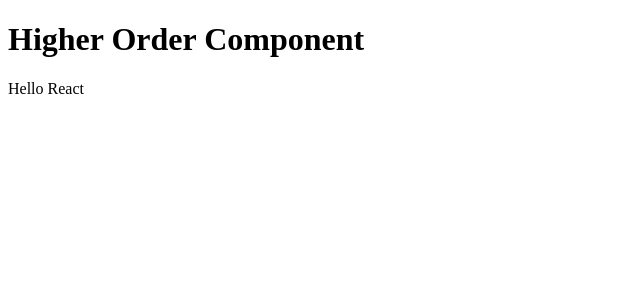
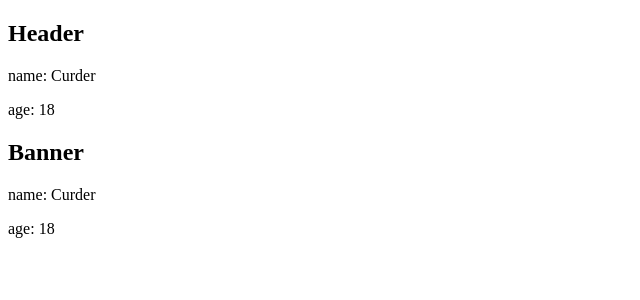
Before and after one commit to curder/react-demo, a React (Create React App) app in the folder 03-create-react-app/: page / in a window 1280 px wide. Shown: the top 300 px of the page, without its empty margins (0-640 px from the left). Built offline with nearby package versions, Linux system fonts and the light colour scheme.

Commit message:
feat: add Higher Order Component with injected props and update README

```diff
--- /dev/null
+++ b/03-create-react-app/src/16-highter-order-enhanced-props/App.jsx
@@ -0,0 +1,16 @@
+import React, { PureComponent } from 'react'
+import Header from './Header'
+import Banner from './Banner'
+
+export class App extends PureComponent {
+    render() {
+        return (
+            <div>
+                <Header />
+                <Banner />
+            </div>
+        )
+    }
+}
+
+export default App
--- /dev/null
+++ b/03-create-react-app/src/16-highter-order-enhanced-props/Banner.jsx
@@ -0,0 +1,17 @@
+import React, { PureComponent } from 'react'
+import EnhancedProps from './hoc/enhancedProps'
+
+export class Banner extends PureComponent {
+    render() {
+
+        return (
+            <div>
+                <h2>Banner</h2>
+                <p>name: {this.props.name}</p>
+                <p>age: {this.props.age}</p>
+            </div>
+        )
+    }
+}
+
+export default EnhancedProps(Banner)
--- /dev/null
+++ b/03-create-react-app/src/16-highter-order-enhanced-props/Header.jsx
@@ -0,0 +1,14 @@
+import React from 'react'
+import EnhancedProps from './hoc/enhancedProps'
+
+function Header(props) {
+    return (
+        <div>
+            <h2>Header</h2>
+            <p>name: {props.name}</p>
+            <p>age: {props.age}</p>
+        </div>
+    )
+}
+
+export default EnhancedProps(Header)
--- /dev/null
+++ b/03-create-react-app/src/16-highter-order-enhanced-props/hoc/enhancedProps.jsx
@@ -0,0 +1,19 @@
+import { Component } from 'react';
+
+export const EnhancedProps = (WrappedComponent) => class extends Component {
+    constructor(props) {
+        super(props);
+
+        this.state = {
+            userInfo: {
+                name: 'Curder',
+                age: 18,
+            }
+        }
+    }
+    render() {
+        return <WrappedComponent {...this.state.userInfo} {...this.props} />;
+    }
+};
+
+export default EnhancedProps;
--- a/03-create-react-app/src/index.js
+++ b/03-create-react-app/src/index.js
@@ -1,7 +1,7 @@
 // 编写 React 代码，并通过 React 渲染内容
 import ReactDOM from 'react-dom/client';
 import { StrictMode } from 'react'
-import App from './15-higher-order-component/App'
+import App from './16-highter-order-enhanced-props/App'
 
 ReactDOM
     .createRoot(document.querySelector("#root"))
```
Also changed, not shown: 1 other file (tests, documents, lock files or other folders).
